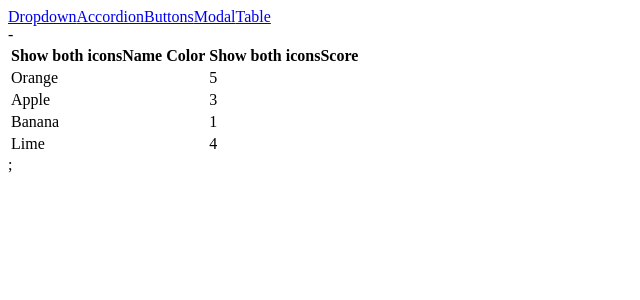
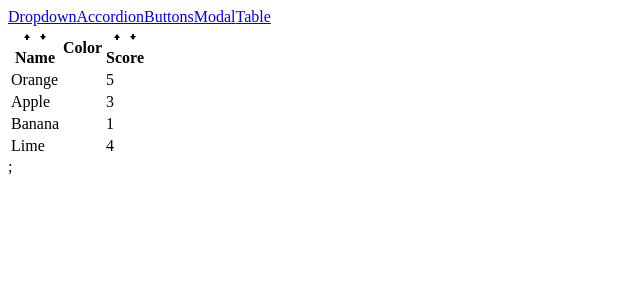
Before and after one commit to paudel54/ReactJS, a React (Create React App) app in the folder 5_comps/: page /table in a window 1280 px wide. Shown: the top 300 px of the page, without its empty margins (0-640 px from the left). Built offline with nearby package versions, Linux system fonts and the light colour scheme.

Commit message:
reuseable Table component done

```diff
--- a/5_comps/src/components/SortableTable.js
+++ b/5_comps/src/components/SortableTable.js
@@ -12,6 +12,12 @@ function SortableTable(props) {
     const { config, data } = props;
 
     const handleClick = (label) => {
+        if (sortBy && label !== sortBy) {
+            setSortOrder('asc');
+            setSortBy(label);
+            return;
+        }
+
         // console.log(label);
         if (sortOrder === null) {
             setSortOrder('asc');
@@ -32,10 +38,13 @@ function SortableTable(props) {
 
         return {
             ...column,
-            header: () => <th onClick={() => handleClick(column.label)}>
+            header: () => <th className='cursor-pointer hover:bg-gray-100' onClick={() => handleClick(column.label)}>
                 {/* 3 things , which colum,  weather or not we sorting, sort dir*/}
-                {getIcons(column.label, sortBy, sortOrder)}
-                {column.label}
+
+                <div className='flex items-center'>
+                    {getIcons(column.label, sortBy, sortOrder)}
+                    {column.label}
+                </div>
             </th>
         };
 
@@ -60,7 +69,7 @@ function SortableTable(props) {
         });
     }
     return <div>
-        {sortOrder} - {sortBy}
+        {/* {sortOrder} - {sortBy} */}
         <Table {...props} data={sortedData} config={updatedConfig} />;
     </div>
 
@@ -68,15 +77,28 @@ function SortableTable(props) {
 
 function getIcons(label, sortBy, sortOrder) {
     if (label !== sortBy) {
-        return 'Show both icons';
+        // return 'Show both icons';
+        return <div>
+            <GoArrowSmallUp />
+            <GoArrowSmallDown />
+        </div>
     }
 
     if (sortOrder === null) {
-        return 'show both icons';
+        // return 'show both icons';
+        return <div>
+            <GoArrowSmallUp />
+            <GoArrowSmallDown />
+        </div>
     } else if (sortOrder === 'asc') {
-        return 'show up icon'
+        // return 'show up icon'
+        return <div>
+            <GoArrowSmallUp />
+        </div>
     } else if (sortOrder === 'desc') {
-        return 'show down icon'
+        return <div>
+            <GoArrowSmallDown />
+        </div>
     }
 }
 
```
